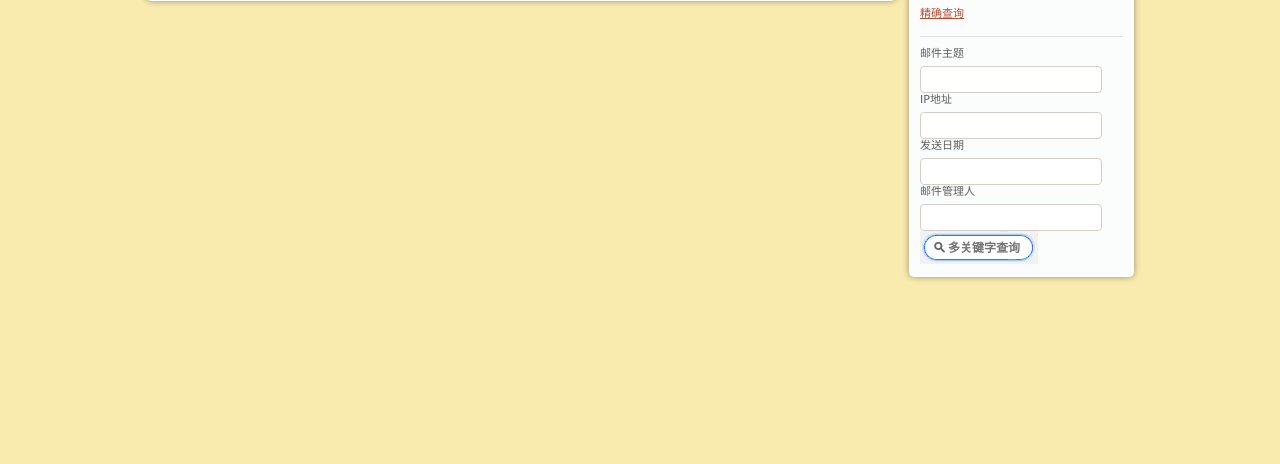
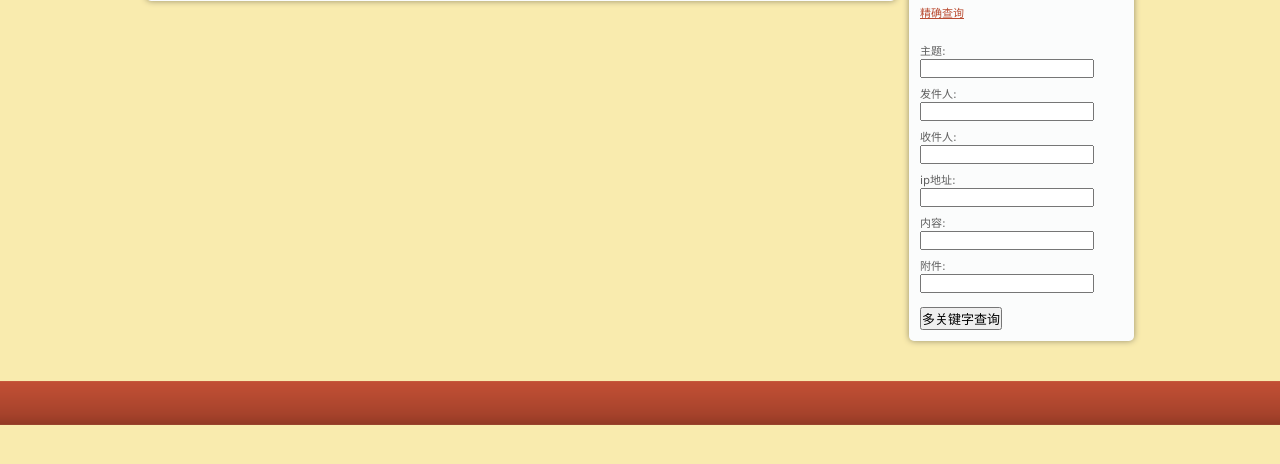
Before and after one commit to isbaiws/prism, a Django app: template gmail/templates/email_list.html in a window 1280 px wide. Shown: the part 220-684 px from the top of the page. Run offline with Django 3.2, Linux system fonts and the light colour scheme; the template is opened without the code that fills it, so the values that code supplies are empty.

Commit message:
Update email_list.html

```diff
--- a/gmail/templates/email_list.html
+++ b/gmail/templates/email_list.html
@@ -139,6 +139,24 @@
                         <div class="sort" align="left">
                             <a href="{% url 'email_search' %}"><span>精确查询</span></a>
 						<div class="cl">&nbsp;</div>
+
+						<form action="{% url 'email_list' %}" method="get">
+							<input type="hidden" name="1-field" value="subject"/>
+    						<p> <br>主题: <br><input type="text" name="1-1"/></p>
+    						<input type="hidden" name="2-field" value="from_"/>
+     						<p> 发件人: <br><input type="text" name="2-1"/></p>
+     						<input type="hidden" name="3-field" value="to"/>
+     						<p> 收件人: <br><input type="text" name="3-1"/></p>
+     						<input type="hidden" name="4-field" value="ip"/>
+     						<p> ip地址: <br><input type="text" name="4-1"/></p>
+     						<input type="hidden" name="5-field" value="body_txt"/>
+     						<p> 内容: <br><input type="text" name="5-1"/></p>
+     						<input type="hidden" name="6-field" value="attach_txt"/>
+     						<p> 附件: <br><input type="text" name="6-1"/><br><br></p>
+  							<input type="submit" value="多关键字查询" />
+						</form>
+
+<!--
 						<div class="sort" align="left">
                               邮件主题
 							<input type="text" class="field" name="subject" />
@@ -148,7 +166,9 @@
                             <input type="text" class="field" name="date" />
                               邮件管理人
                             <input type="text" class="field" name="manager" />
+                            <input type="submit" value="多关键字查询"/>
                             <a href="#" class="search-button"><span>多关键字查询</span></a>
+-->
 						<div class="cl">&nbsp;</div>
 						</div>
 						<!-- End Sort -->
```
